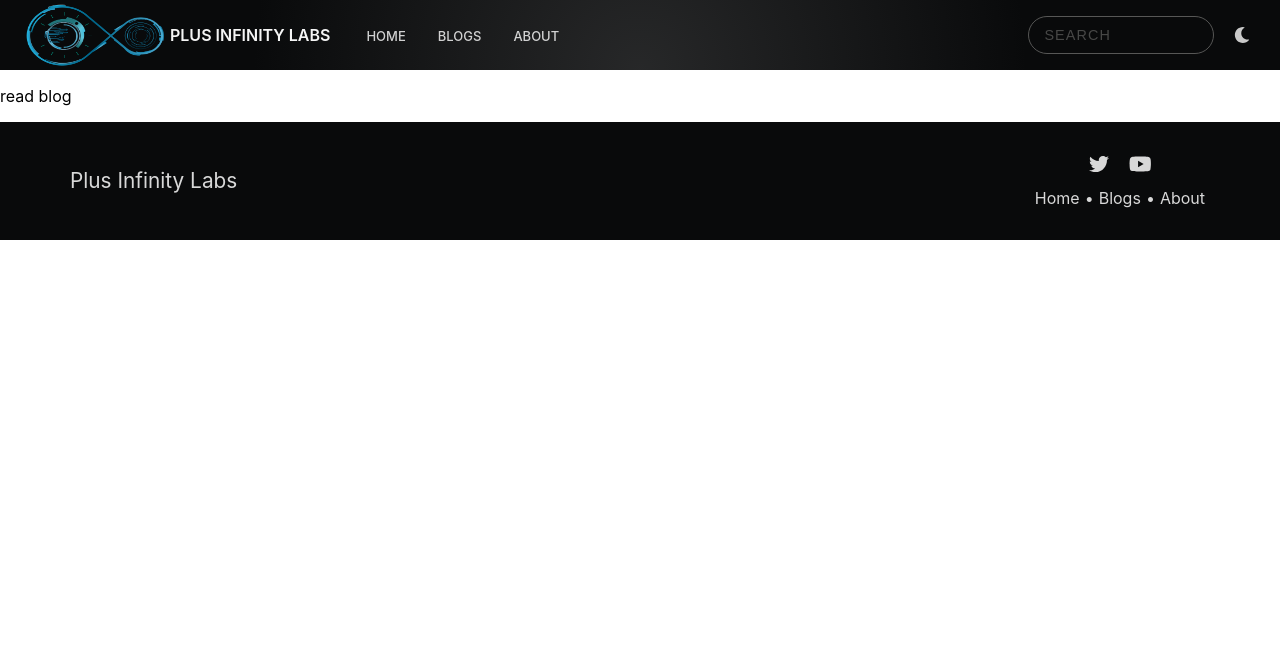
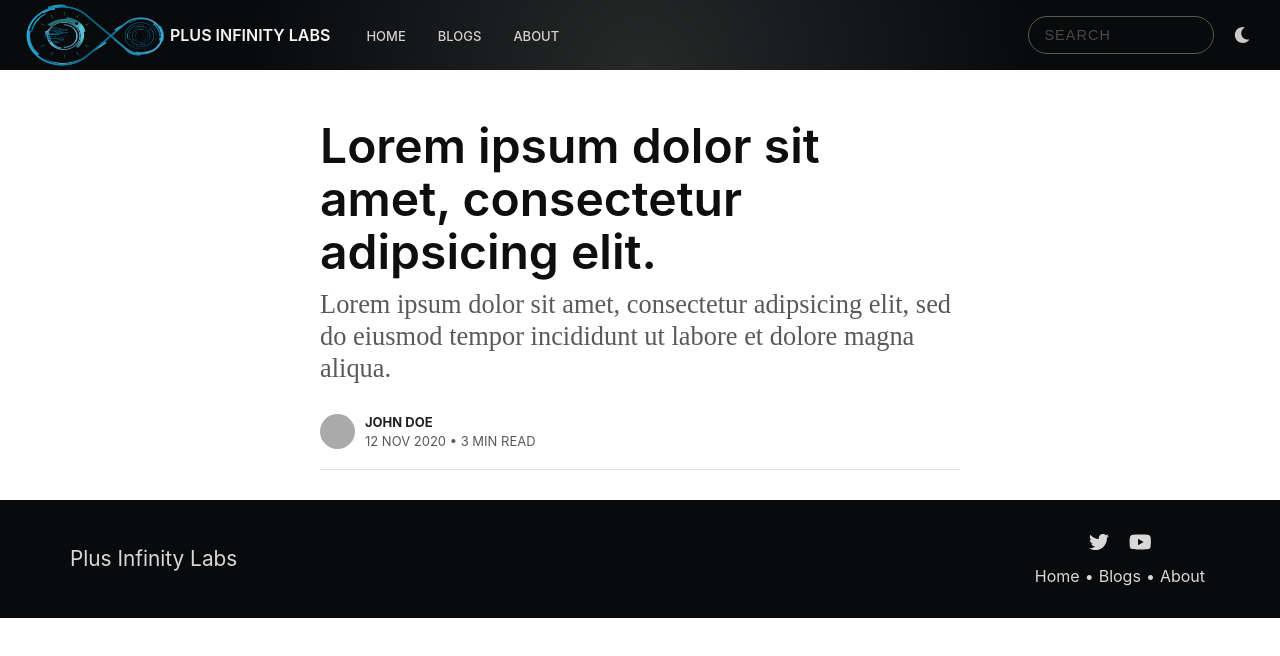
Before and after one commit to GowshikPrabhu/pi-labs-blog, a React (Create React App) app: page /blog/1 in a window 1280 px wide. Shown: the top 656 px of the page. Built offline with nearby package versions, Linux system fonts and the light colour scheme.

Commit message:
add header to read blog

```diff
--- a/src/pages/ReadBlog/ReadBlog.js
+++ b/src/pages/ReadBlog/ReadBlog.js
@@ -1,10 +1,11 @@
 import React from 'react';
+import BlogHeader from './components/BlogHeader/BlogHeader';
 import './ReadBlog.css';
 
 const ReadBlog = () => {
   return (
     <div>
-      <p> read blog </p>
+      <BlogHeader />
     </div>
   );
 };
```
